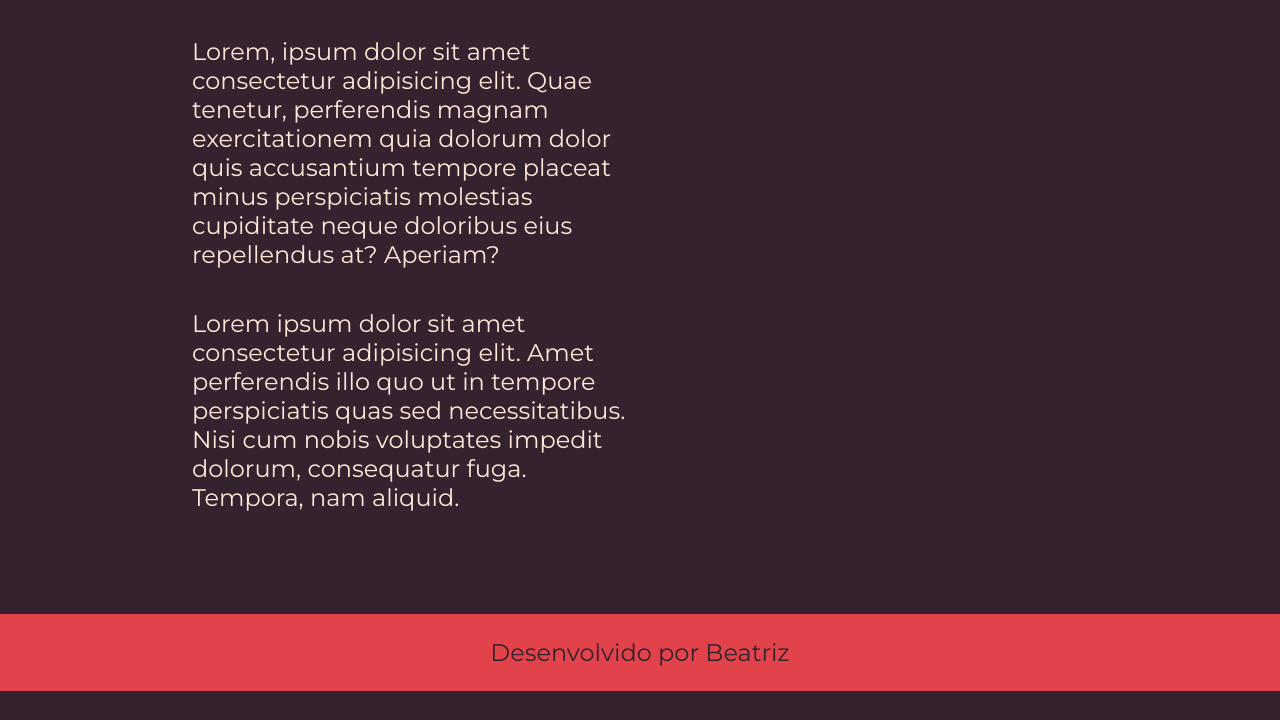
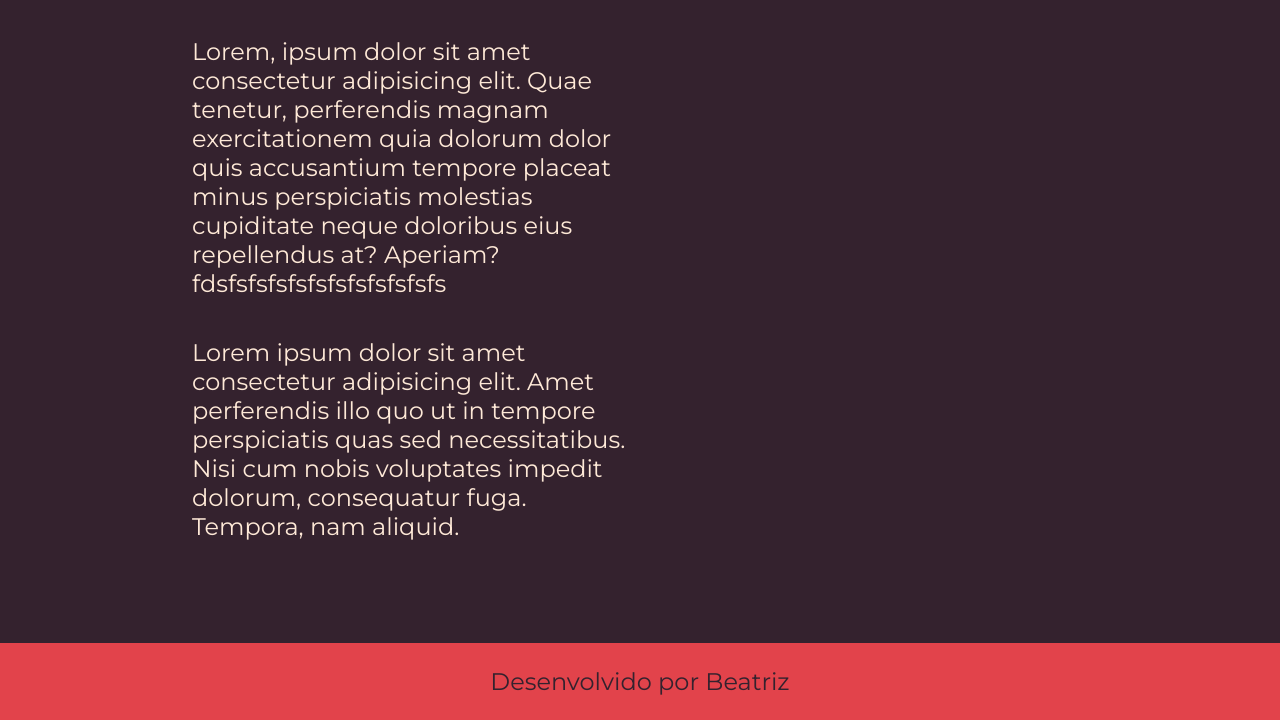
Before and after one commit to Beatrizsola/curriculo, a plain HTML site: page about.html in a window 1280 px wide. Shown: the part 205-925 px from the top of the page. Before the commit the page ends 896 px from the top, so only its background shows below. Drawn offline with nearby package versions, Linux system fonts and the light colour scheme.

Commit message:
Mudança apresentação

```diff
--- a/about.html
+++ b/about.html
@@ -18,7 +18,7 @@
     <main class="apresentacao">
         <section class="apresentacao__conteudo">
             <h1 class="apresentacao__conteudo__titulo">Sobre mim</h1>
-            <p class="apresentacao__conteudo__texto">Lorem, ipsum dolor sit amet consectetur adipisicing elit. Quae tenetur, perferendis magnam exercitationem quia dolorum dolor quis accusantium tempore placeat minus perspiciatis molestias cupiditate neque doloribus eius repellendus at? Aperiam?</p>
+            <p class="apresentacao__conteudo__texto">Lorem, ipsum dolor sit amet consectetur adipisicing elit. Quae tenetur, perferendis magnam exercitationem quia dolorum dolor quis accusantium tempore placeat minus perspiciatis molestias cupiditate neque doloribus eius repellendus at? Aperiam? fdsfsfsfsfsfsfsfsfsfsfsfs</p>
             <p class="apresentacao__conteudo__texto">Lorem ipsum dolor sit amet consectetur adipisicing elit. Amet perferendis illo quo ut in tempore perspiciatis quas sed necessitatibus. Nisi cum nobis voluptates impedit dolorum, consequatur fuga. Tempora, nam aliquid.</p>
         </section>
 
```
